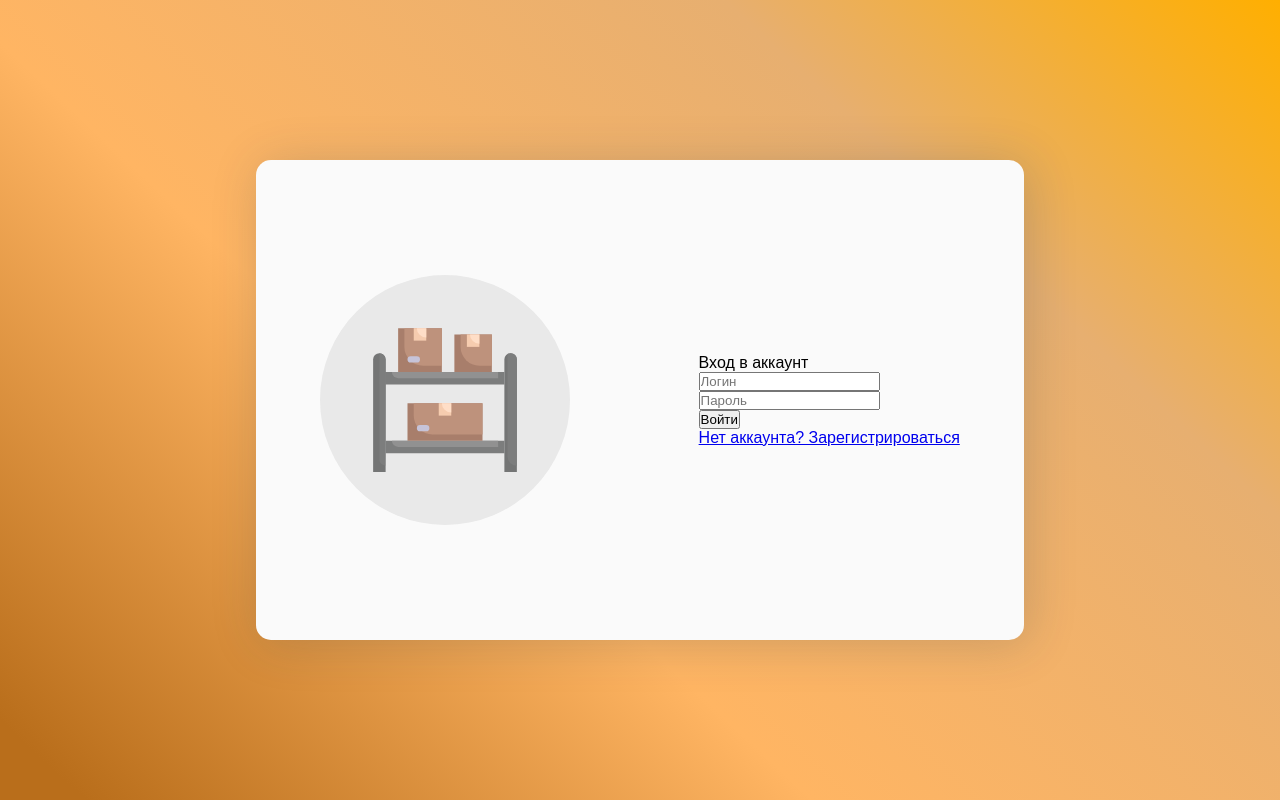
After one commit to Roman3340/RGZ_Chukaev_Roman_5sem_web, a Flask app: page /login in a window 1280 px wide. The commit adds this page. Run offline with Flask 3, Linux system fonts and the light colour scheme.

Commit message:
технический коммит

```diff
--- a/app.py
+++ b/app.py
@@ -9,6 +9,11 @@ def start():
 @app.route('/storage')
 def storage_page():
     return render_template('storage.html')
+
+
+@app.route('/login')
+def login_page():
+    return render_template('login.html')
 
 
 
--- a/static/styles.css
+++ b/static/styles.css
@@ -3,16 +3,11 @@
     padding: 0;
     /* box-sizing: border-box; */
 }
-/*
+
 @font-face {
-    font-family: Nunito;
-    src: url(../fonts/Nunitoregular.woff);
+    font-family: Stem-Regular, sans-serif;
+    src: url(../fonts/Stem-Regular.ttf);
 }
-@font-face {
-    font-family: Nunito;
-    src: url(../fonts/Nunitobold.woff);
-    font-weight: bold;
-} */
 
 body {
     font-family: Arial, Helvetica, sans-serif, sans-serif;
@@ -311,3 +306,82 @@ body {
 .header-search:hover .header-search-result {
     display: block;
 }
+/*
+.body-login {
+    height: 100vh;
+}
+
+.body-login main {
+    height: 100vh;
+} */
+
+.main-login {
+    background: rgb(185,110,27);
+    background: linear-gradient(43deg, rgba(185,110,27,1) 4%, rgba(255,181,99,1) 38%, rgba(231,175,112,1) 74%, rgba(255,175,0,1) 100%);
+}
+
+.container-login {
+    display: flex;
+    align-items: center;
+    justify-content: center;
+    height: 100vh;
+}
+
+.block-login-main {
+    display: flex;
+    box-shadow: 4px 4px 49px 0px rgba(34, 60, 80, 0.2);
+    background-color:#fafafa;
+    width: 60%;
+    height: 60%;
+    border-radius: 15px;
+    justify-content: space-around;
+    align-items: center;
+}
+
+.block-login-left-circle {
+    width: 250px;
+    height: 250px;
+    background: #e9e9e9;
+    border-radius: 50%;
+    display: flex;
+    justify-content: center;
+    align-items: center;
+}
+
+.block-login-left-circle svg {
+    width: 60%;
+    height: 60%;
+
+}
+
+.block-login-right-title {
+    /* font-family: Stem-Regular, sans-serif; */
+}
+
+/* .block-login {
+    box-shadow: 4px 4px 49px 0px rgba(34, 60, 80, 0.2);
+    background-color:#fafafa;
+    display: flex;
+    flex-direction: column;
+    text-align: center;
+    row-gap: 20px;
+    border-radius: 20px;
+}
+
+.block-login-head {
+    padding: 10px;
+    text-align: left;
+    background: rgb(231,175,112);
+    background: linear-gradient(90deg, rgba(231,175,112,1) 57%, rgba(255,175,0,1) 100%);
+    font-size: 20px;
+}
+
+.block-login-log input {
+    width: 200px;
+    height: 30px;
+}
+
+.block-login-passw input {
+    width: 200px;
+    height: 30px;
+} */
--- /dev/null
+++ b/templates/login.html
@@ -0,0 +1,62 @@
+<!DOCTYPE html>
+<html lang="ru">
+<head>
+    <meta charset="UTF-8">
+    <meta name="viewport" content="width=device-width, initial-scale=1.0">
+    <title>Роман Чукаев. РГЗ</title>
+    <link rel="stylesheet" href="{{ url_for('static', filename='styles.css') }}">
+    <link rel="icon" type="image/png" sizes="32x32" href="{{ url_for('static', filename='favicon.ico') }}">
+</head>
+<body>
+
+<main class="main-login">
+    <div class="container-login">
+        <div class="block-login-main">
+            <div class="block-login-left">
+                <div class="block-login-left-circle">
+                    <svg xmlns="http://www.w3.org/2000/svg" viewBox="0 0 48 48"><defs><style>.cls-1{fill:#747575}.cls-2{fill:#7c7d7d}.cls-3{fill:#919191}.cls-4{fill:#a87e6b}.cls-5{fill:#be927c}.cls-6{fill:#c6c3d8}.cls-7{fill:#f6ccaf}.cls-8{fill:#ffdec7}</style></defs><g id="Storage"><path class="cls-1" d="M5 11v36H1V11a2 2 0 0 1 4 0z"/><path class="cls-2" d="M5 11c0 35.18-.1 34 0 34a2 2 0 0 1-2-2V9a2 2 0 0 1 2 2zM5 15h38v4H5z"/><path class="cls-3" d="M41 15v2H9a2 2 0 0 1-2-2z"/><path class="cls-2" d="M5 37h38v4H5z"/><path class="cls-3" d="M41 37v2H9a2 2 0 0 1-2-2z"/><path class="cls-1" d="M47 11v36h-4V11a2 2 0 0 1 4 0z"/><path class="cls-2" d="M47 11c0 35.18-.1 34 0 34a3 3 0 0 1-3-3V9.27A2 2 0 0 1 47 11z"/><path class="cls-4" d="M12 25h24v12H12z"/><path class="cls-5" d="M36 25v10H20a6 6 0 0 1-6-6v-4z"/><path class="cls-4" d="M9 1h14v14H9z"/><path class="cls-5" d="M23 1v12h-6a6 6 0 0 1-6-6V1z"/><path class="cls-4" d="M27 3h12v12H27z"/><path class="cls-5" d="M39 3v10h-4a6 6 0 0 1-6-6V3z"/><path class="cls-6" d="M18 34h-2a1 1 0 0 1 0-2h2a1 1 0 0 1 0 2zM15 12h-2a1 1 0 0 1 0-2h2a1 1 0 0 1 0 2z"/><path class="cls-7" d="M22 25h4v4h-4z"/><path class="cls-8" d="M26 25v3a3 3 0 0 1-3-3z"/><path class="cls-7" d="M14 1h4v4h-4z"/><path class="cls-8" d="M18 1v3a3 3 0 0 1-3-3z"/><path class="cls-7" d="M31 3h4v4h-4z"/><path class="cls-8" d="M35 3v3a3 3 0 0 1-3-3z"/></g></svg>
+                </div>
+            </div>
+            <div class="block-login-right">
+                <div class="block-login-right-title">Вход в аккаунт</div>
+                <div class="block-login-right-log">
+                    <input type="text" placeholder="Логин">
+                </div>
+                <div class="block-login-right-pass">
+                    <input type="password" placeholder="Пароль">
+                </div>
+                <div class="block-login-right-button">
+                    <button>Войти</button>
+                </div>
+                <div class="block-login-right-forgot">
+                    <a href="#">Нет аккаунта? Зарегистрироваться</a>
+                </div>
+            </div>
+        </div>
+
+
+
+        <!-- <div class="block-login">
+            <div class="block-login-head">
+                Вход в аккаунт
+            </div>
+            <div class="block-login-log">
+                <input type="text" placeholder="Логин">
+            </div>
+            <div class="block-login-passw">
+                <input type="password" placeholder="Пароль">
+            </div>
+            <div class="block-login-button">
+                <button>Войти</button>
+            </div>
+            <div class="block-login-reg">
+                <a href="#">Нет аккаунта? Зарегистрироваться</a>
+            </div>
+        </div> -->
+    </div>
+</main>
+
+<footer>
+</footer>
+</body>
+</html>
```
Also changed, not shown: static/fonts/Stem-Bold.ttf (added), static/fonts/Stem-ExtraLight.ttf (added), static/fonts/Stem-Light.ttf (added), static/fonts/Stem-Medium.ttf (added), static/fonts/Stem-Regular.ttf (added), static/fonts/Stem-SemiLight.ttf (added), static/fonts/Stem-Thin.ttf (added), 1 other file.
